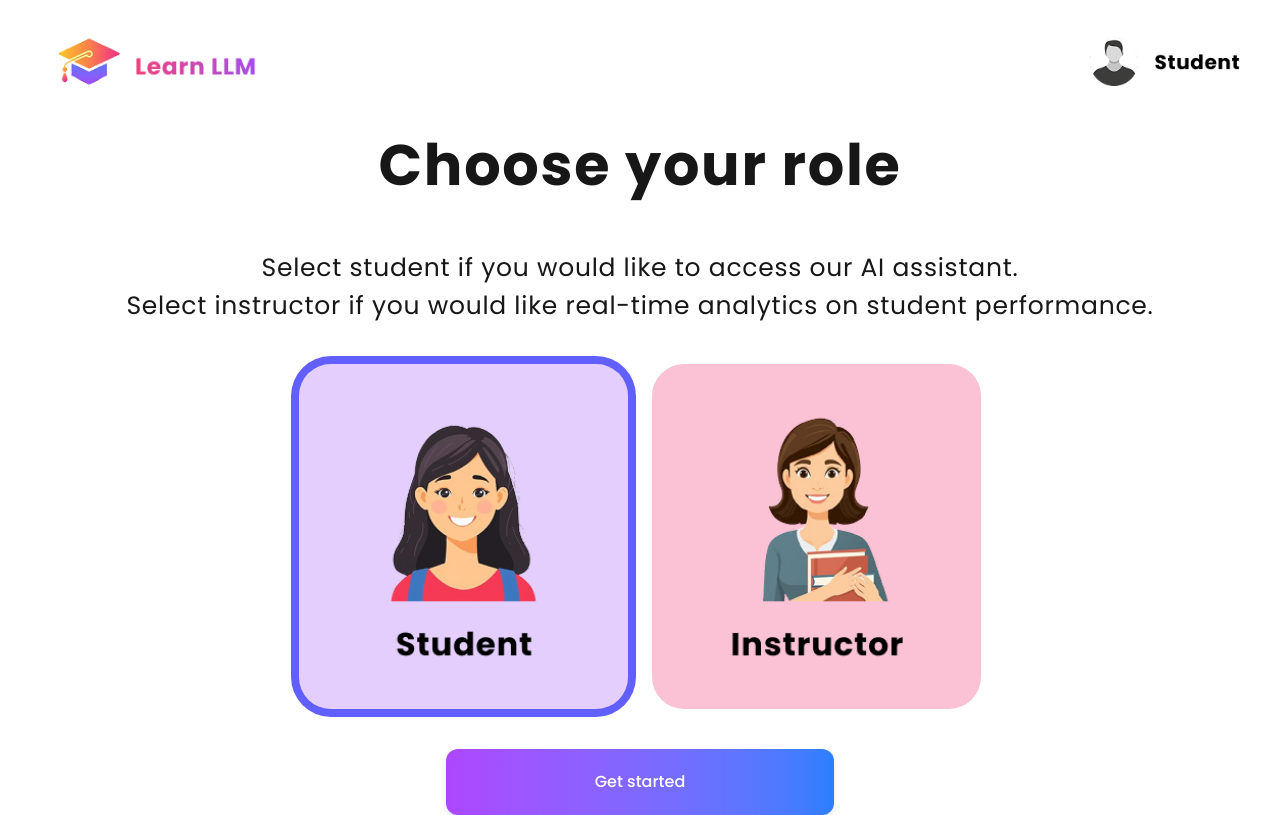
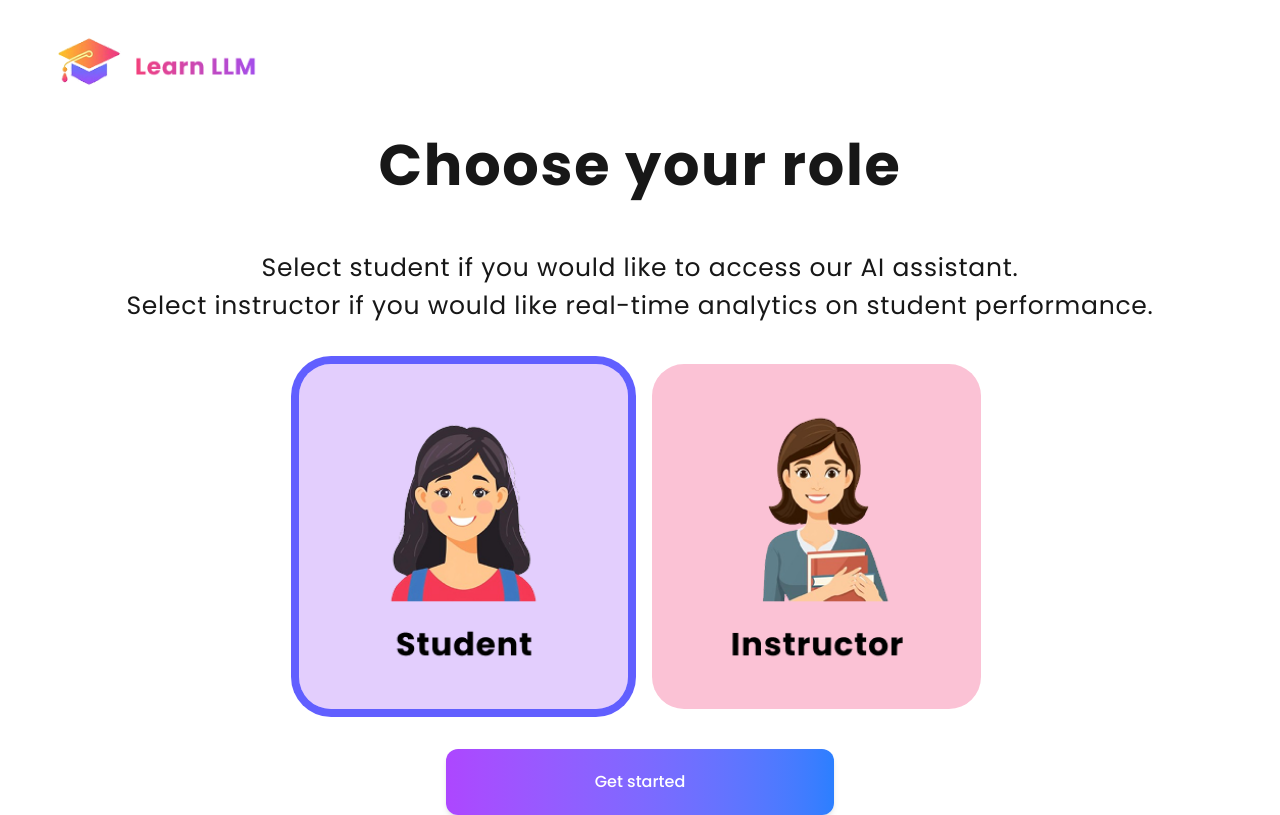
Before and after one commit to oliviaw12/horizon-labs-code, a Next.js app in the folder project_code/frontend/: page / in a window 1280 px wide. Built offline with nearby package versions, Linux system fonts and the light colour scheme.

Commit message:
add instructor logo

```diff
--- a/project_code/frontend/app/components/ConditionalHeader.jsx
+++ b/project_code/frontend/app/components/ConditionalHeader.jsx
@@ -11,11 +11,7 @@ export default function ConditionalHeader() {
   const pathname = usePathname();
   const router = useRouter();
 
-  const role = useMemo(() => {
-    if (typeof window === "undefined") return "student";
-    const stored = window.localStorage.getItem(ROLE_STORAGE_KEY);
-    return stored === "instructor" ? "instructor" : "student";
-  }, []);
+  const role = localStorage.getItem("role");
 
   const handleProfileClick = () => {
     const destination = role === "instructor" ? "/Instructor" : "/Student/chat";
@@ -26,24 +22,26 @@ export default function ConditionalHeader() {
     return null;
   }
 
-  const renderHeader = (backgroundClass = "bg-white") => (
+  const renderHeader = (backgroundClass = "bg-white", showProfile = true) => (
     <header className={`${backgroundClass} flex items-center justify-between px-10 py-4`}>
       <Link href="/" className="flex items-center gap-3">
         <Image src="/logo2.png" alt="Learn LLM" width={230} height={150} priority />
       </Link>
+      {showProfile && (
         <button
           onClick={handleProfileClick}
           className="flex items-center gap-3"
           aria-label="Open account home"
         >
           <Image
-          src="/profile.png"
+            src={role === "instructor" ? "/instru.png" : "/profile.png"}
             alt="Account"
             width={150}
             height={150}
             priority
           />
         </button>
+      )}
     </header>
   );
 
@@ -59,5 +57,10 @@ export default function ConditionalHeader() {
     return renderHeader("bg-purple-100");
   }
 
+  // Homepage - no profile image
+  if (pathname === "/") {
+    return renderHeader("bg-white", false);
+  }
+
   return renderHeader();
 }
```
Also changed, not shown: project_code/frontend/public/instru.png (added). Lines whose indentation alone changed are shown as unchanged.
